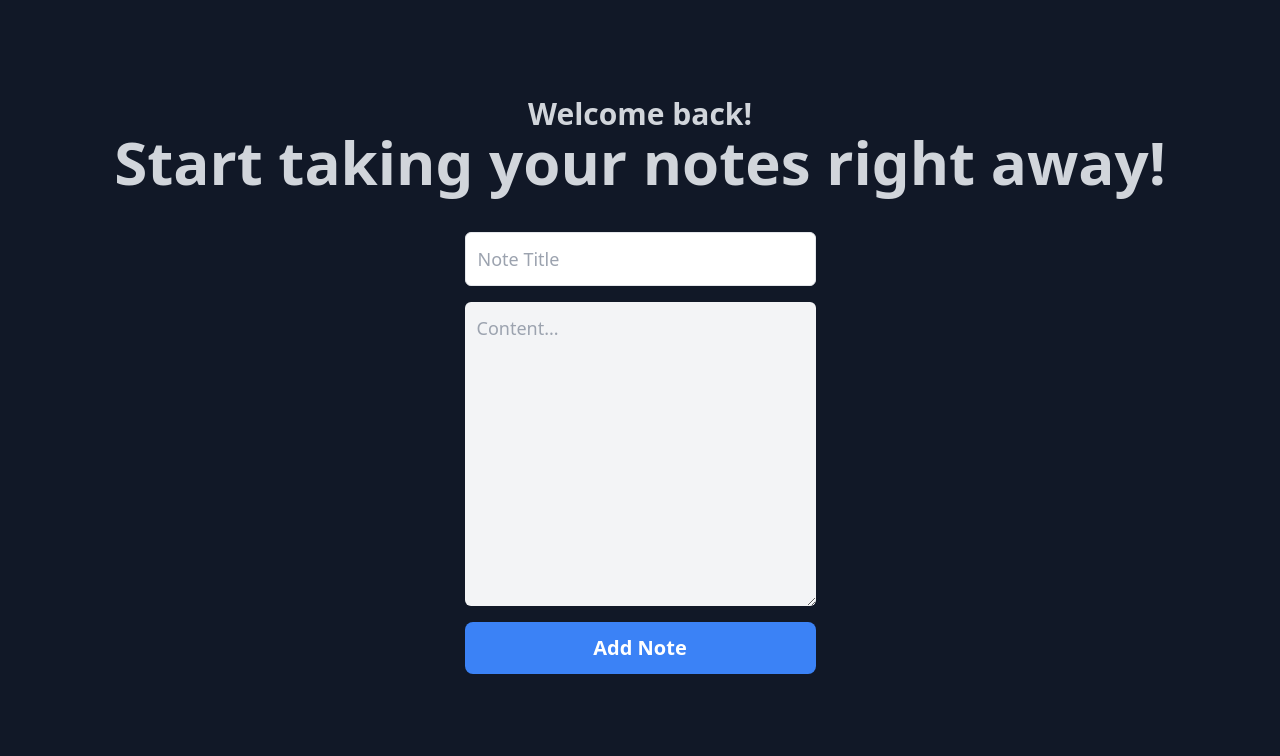
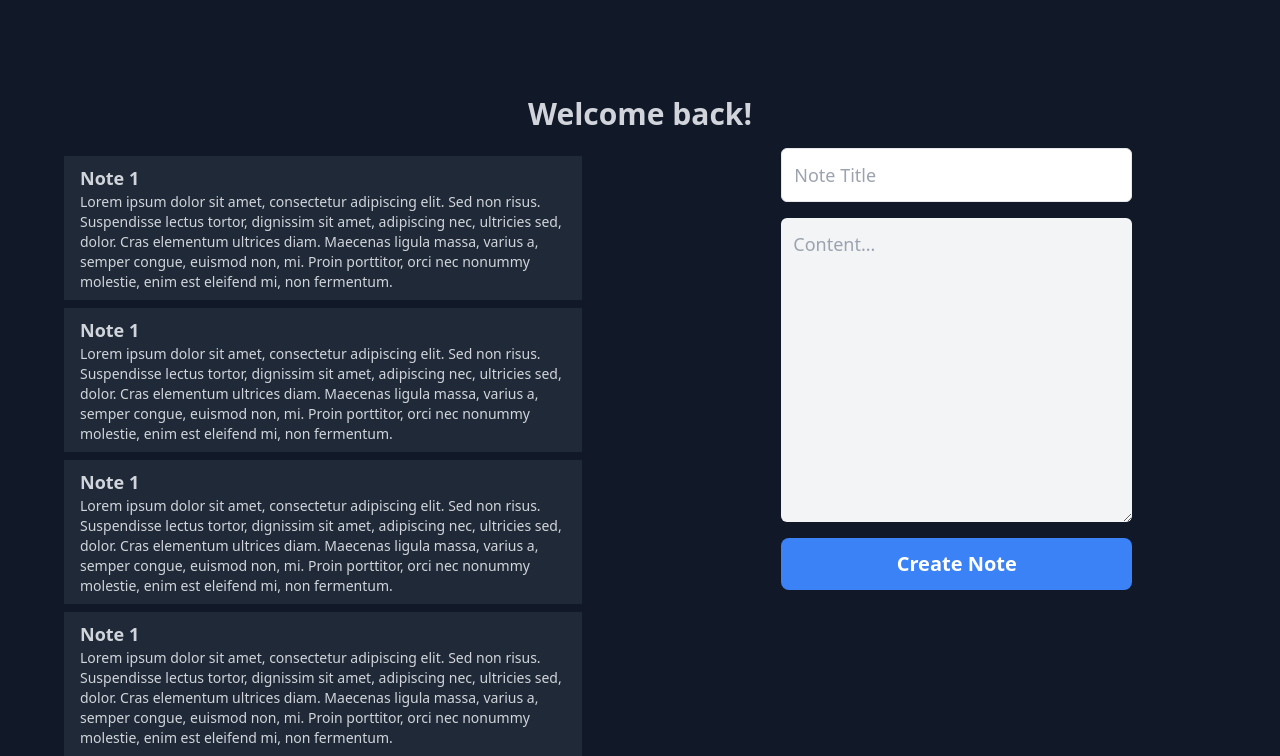
Before and after one commit to victorchiaka/note-webapp, a Python web app: template src/webapp/templates/home.html in a window 1280 px wide. Shown: the part 72-828 px from the top of the page. Before the commit the page ends 746 px from the top, so only its background shows below. Run offline with Jinja, Linux system fonts and the light colour scheme; the template is opened without the code that fills it, so the values that code supplies are empty.

Commit message:
feat: added some changes and created a head on design to improve on for the notes page

```diff
--- a/src/webapp/static/dist/output.css
+++ b/src/webapp/static/dist/output.css
@@ -684,6 +684,11 @@ video {
   margin-bottom: 2rem;
 }
 
+.my-2 {
+  margin-top: 0.5rem;
+  margin-bottom: 0.5rem;
+}
+
 .mb-4 {
   margin-bottom: 1rem;
 }
@@ -702,6 +707,22 @@ video {
 
 .mt-6 {
   margin-top: 1.5rem;
+}
+
+.mt-2 {
+  margin-top: 0.5rem;
+}
+
+.mb-2 {
+  margin-bottom: 0.5rem;
+}
+
+.mb-3 {
+  margin-bottom: 0.75rem;
+}
+
+.mb-10 {
+  margin-bottom: 2.5rem;
 }
 
 .block {
@@ -749,8 +770,48 @@ video {
   width: 100%;
 }
 
+.w-\[98\%\] {
+  width: 98%;
+}
+
+.w-\[95\%\] {
+  width: 95%;
+}
+
+.w-\[100\%\] {
+  width: 100%;
+}
+
+.w-\[45\%\] {
+  width: 45%;
+}
+
+.w-12 {
+  width: 3rem;
+}
+
+.w-24 {
+  width: 6rem;
+}
+
+.w-28 {
+  width: 7rem;
+}
+
+.w-32 {
+  width: 8rem;
+}
+
+.w-36 {
+  width: 9rem;
+}
+
 .flex-col {
   flex-direction: column;
+}
+
+.items-start {
+  align-items: flex-start;
 }
 
 .items-center {
@@ -775,6 +836,10 @@ video {
   --tw-space-y-reverse: 0;
   margin-top: calc(1rem * calc(1 - var(--tw-space-y-reverse)));
   margin-bottom: calc(1rem * var(--tw-space-y-reverse));
+}
+
+.self-center {
+  align-self: center;
 }
 
 .rounded-2xl {
@@ -849,6 +914,10 @@ video {
   padding: 1.5rem;
 }
 
+.p-2 {
+  padding: 0.5rem;
+}
+
 .px-4 {
   padding-left: 1rem;
   padding-right: 1rem;
@@ -872,6 +941,11 @@ video {
 .py-4 {
   padding-top: 1rem;
   padding-bottom: 1rem;
+}
+
+.px-2 {
+  padding-left: 0.5rem;
+  padding-right: 0.5rem;
 }
 
 .pt-4 {
@@ -910,6 +984,11 @@ video {
 .text-xl {
   font-size: 1.25rem;
   line-height: 1.75rem;
+}
+
+.text-sm {
+  font-size: 0.875rem;
+  line-height: 1.25rem;
 }
 
 .font-bold {
@@ -1088,6 +1167,11 @@ video {
 }
 
 @media (min-width: 768px) {
+  .md\:my-6 {
+    margin-top: 1.5rem;
+    margin-bottom: 1.5rem;
+  }
+
   .md\:flex {
     display: flex;
   }
@@ -1100,10 +1184,30 @@ video {
     width: 43rem;
   }
 
+  .md\:w-\[50\%\] {
+    width: 50%;
+  }
+
+  .md\:w-\[45\%\] {
+    width: 45%;
+  }
+
+  .md\:flex-row {
+    flex-direction: row;
+  }
+
+  .md\:flex-col {
+    flex-direction: column;
+  }
+
   .md\:space-y-8 > :not([hidden]) ~ :not([hidden]) {
     --tw-space-y-reverse: 0;
     margin-top: calc(2rem * calc(1 - var(--tw-space-y-reverse)));
     margin-bottom: calc(2rem * var(--tw-space-y-reverse));
+  }
+
+  .md\:rounded-none {
+    border-radius: 0px;
   }
 
   .md\:text-6xl {
--- a/src/webapp/templates/home.html
+++ b/src/webapp/templates/home.html
@@ -8,16 +8,71 @@
       {% else %}
       <h1 class="text-3xl font-semibold">Welcome back!</h1>
       {% endif %}
-      <h1 class="text-5xl font-bold md:text-6xl">Start taking your notes right away!</h1>
+      <!-- <h1 class="text-5xl font-bold md:text-6xl">Start taking your notes right away!</h1> -->
     </div>
-    <div class="my-6">
+
+    <div class="w-full flex justify-between flex-col md:flex-row">
+
+      <div class="md:w-[45%] flex flex-col justify-center">
+        <ul class="">
+          <li class="bg-gray-800 mt-2 rounded-lg md:rounded-none">
+            <div id="note" class="py-2 px-4">
+              <h3 class="text-lg font-semibold">Note 1</h3>
+              <p class="text-sm">Lorem ipsum dolor sit amet, consectetur adipiscing elit. Sed non risus.
+                Suspendisse lectus tortor, dignissim sit amet, adipiscing nec, ultricies sed,
+                dolor. Cras elementum ultrices diam. Maecenas ligula massa, varius a, semper congue,
+                euismod non, mi. Proin porttitor, orci nec nonummy molestie, enim est eleifend mi,
+                non fermentum.</p>
+            </div>
+          <li>
+          <li class="bg-gray-800 mt-2 rounded-lg md:rounded-none">
+            <div id="note" class="py-2 px-4">
+              <h3 class="text-lg font-semibold">Note 1</h3>
+              <p class="text-sm">Lorem ipsum dolor sit amet, consectetur adipiscing elit. Sed non risus.
+                Suspendisse lectus tortor, dignissim sit amet, adipiscing nec, ultricies sed,
+                dolor. Cras elementum ultrices diam. Maecenas ligula massa, varius a, semper congue,
+                euismod non, mi. Proin porttitor, orci nec nonummy molestie, enim est eleifend mi,
+                non fermentum.</p>
+            </div>
+          <li>
+          <li class="bg-gray-800 mt-2 rounded-lg md:rounded-none">
+            <div id="note" class="py-2 px-4">
+              <h3 class="text-lg font-semibold">Note 1</h3>
+              <p class="text-sm">Lorem ipsum dolor sit amet, consectetur adipiscing elit. Sed non risus.
+                Suspendisse lectus tortor, dignissim sit amet, adipiscing nec, ultricies sed,
+                dolor. Cras elementum ultrices diam. Maecenas ligula massa, varius a, semper congue,
+                euismod non, mi. Proin porttitor, orci nec nonummy molestie, enim est eleifend mi,
+                non fermentum.</p>
+            </div>
+          <li>
+          <li class="bg-gray-800 mt-2 rounded-lg md:rounded-none">
+            <div id="note" class="py-2 px-4">
+              <h3 class="text-lg font-semibold">Note 1</h3>
+              <p class="text-sm">Lorem ipsum dolor sit amet, consectetur adipiscing elit. Sed non risus.
+                Suspendisse lectus tortor, dignissim sit amet, adipiscing nec, ultricies sed,
+                dolor. Cras elementum ultrices diam. Maecenas ligula massa, varius a, semper congue,
+                euismod non, mi. Proin porttitor, orci nec nonummy molestie, enim est eleifend mi,
+                non fermentum.</p>
+            </div>
+          <li>
+        <ul>
+      </div>
+
+      <div class="w-[45%] hidden flex-col items-center md:flex">
+        <div class="">
           <form action="/addnote" method="post" class="flex flex-col">
             <input type="text" name="title" id="title" placeholder="Note Title" class="border rounded-md p-3 mb-4 text-lg">
             <textarea name="content" id="content" placeholder="Content..." cols="30" rows="10" class="bg-gray-100 rounded-md p-3 text-lg"></textarea>
             <button type="submit" class="bg-blue-500 text-white font-semibold py-3 px-6 rounded-lg hover:bg-blue-600 transition duration-300 ease-in-out mt-4 text-xl">
-          Add Note
+              Create Note
             </button>
           </form>
         </div>
       </div>
+
+      <button class="self-center w-36 bg-blue-500 text-white font-semibold py-3 rounded-lg hover:bg-blue-600 transition duration-300 ease-in-out mt-4 text-xl md:hidden">
+        Add Note
+      </button>
+    </div>
+  </div>
 {% endblock %}
```
Also changed, not shown: src/webapp/auth.py (line endings or trailing spaces). Lines whose indentation alone changed are shown as unchanged.
